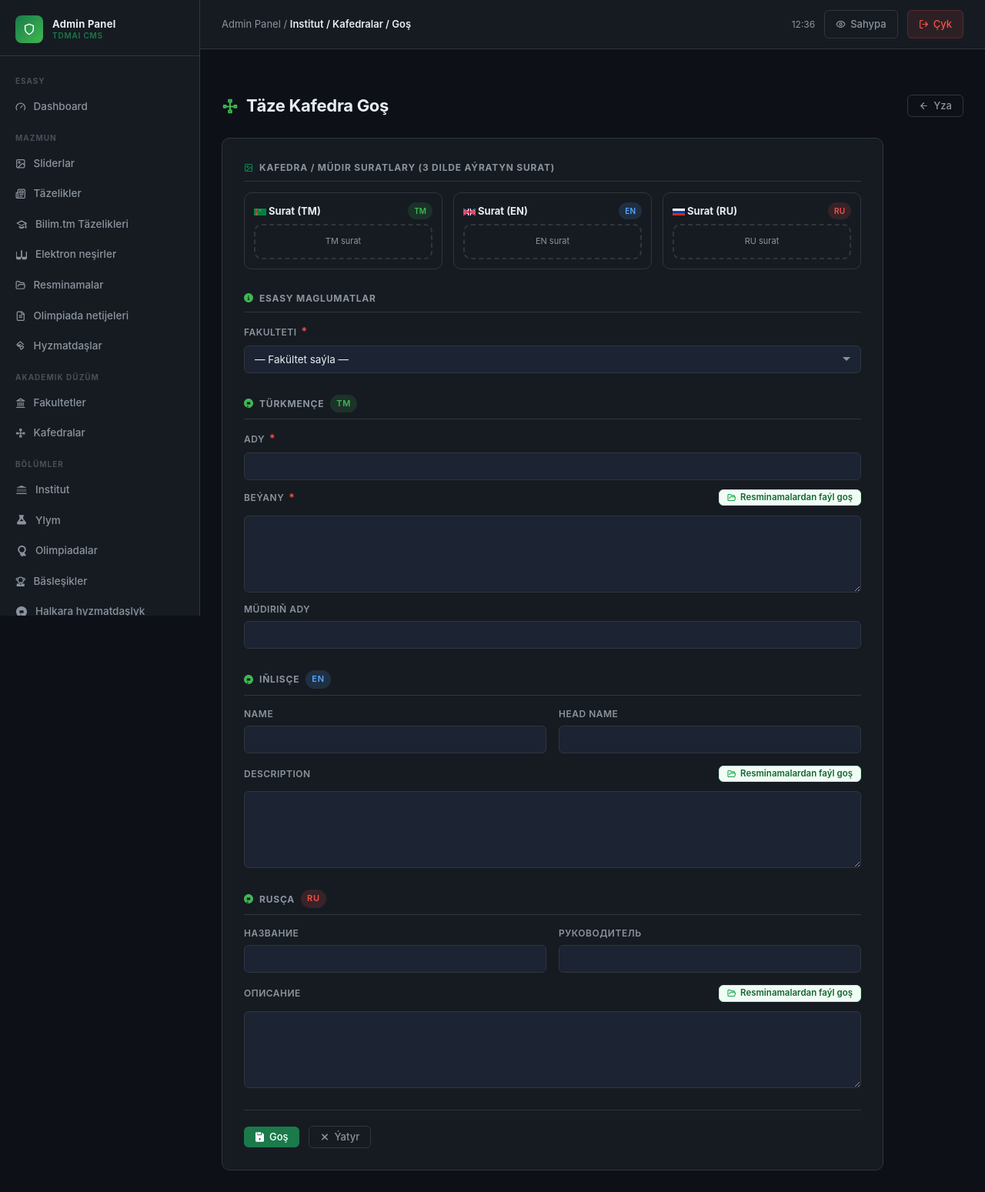
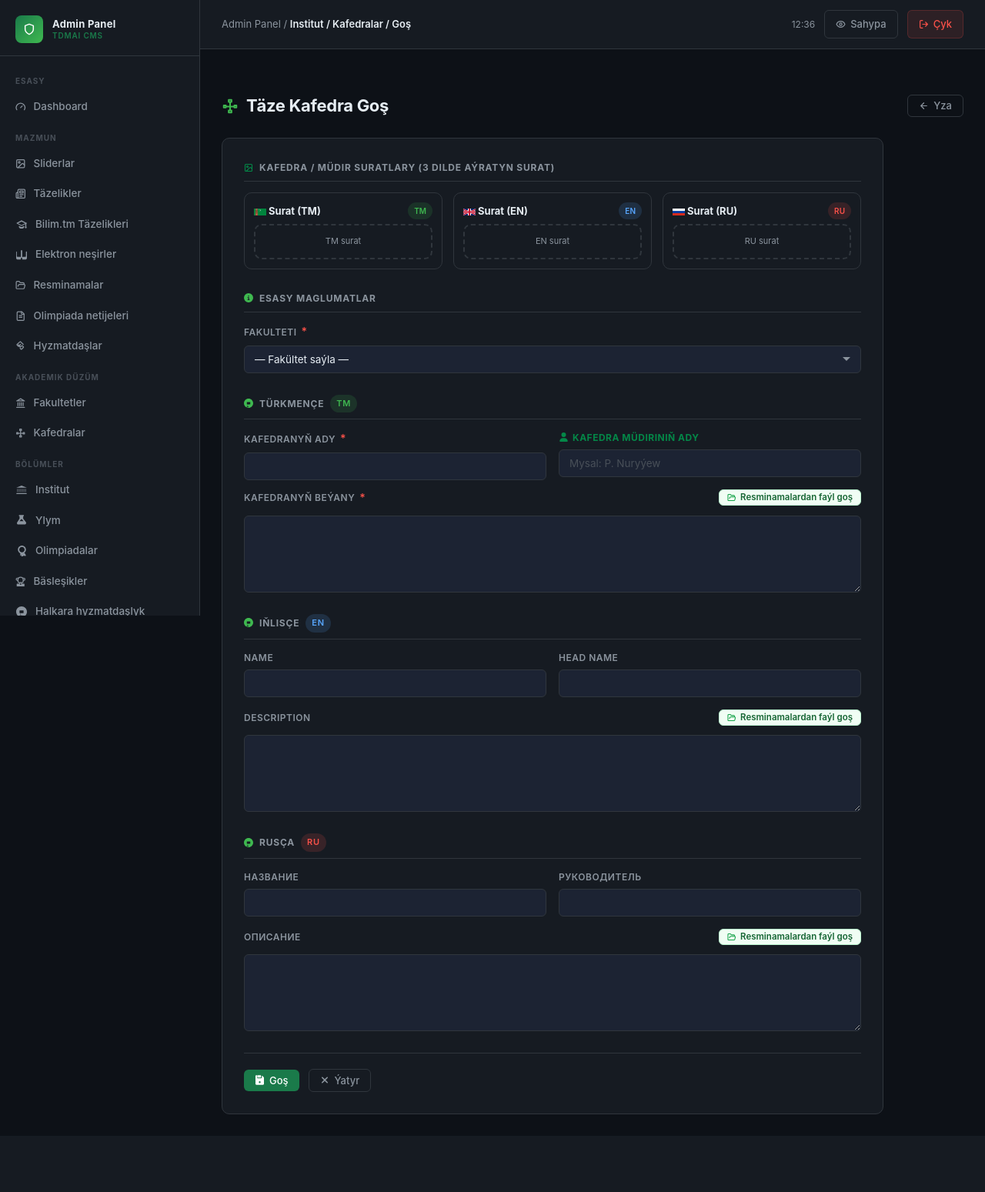
Before and after one commit to bagtyyarmiriyew35-maker/Maliya_institut, a Django app: template templates/panel/department_form.html in a window 1280 px wide. Shown: the whole page at 77% size. After the commit the page ends 1448 px from the top, so only its background shows below. Run offline with Django 5.2, Linux system fonts and the light colour scheme; the template is opened without the code that fills it, so the values that code supplies are empty; data comes from the database, SQL or seed files in the repository; some libraries are stand-ins or nearby versions.

Commit message:
Make head_name and dean_name prominent at the top of forms

```diff
--- a/templates/panel/department_form.html
+++ b/templates/panel/department_form.html
@@ -77,17 +77,19 @@
     </div>
     <div class="panel-form-section">
       <div class="panel-form-section-title"><i class="fa-solid fa-language"></i> Türkmençe <span class="badge-panel badge-success">TM</span></div>
-      <div class="form-group" style="margin-bottom:12px;">
-        <label>Ady <span class="required">*</span></label>
-        <input type="text" name="name_tm" class="form-control-panel" value="{{ obj.name_tm|default:'' }}" required>
-      </div>
-      <div class="form-group" style="margin-bottom:12px;">
-        <label>Beýany <span class="required">*</span></label>
-        <textarea name="description_tm" class="form-control-panel wysiwyg-editor" required>{{ obj.description_tm|default:'' }}</textarea>
+      <div class="form-row form-row-2" style="margin-bottom:12px;">
+        <div class="form-group">
+          <label>Kafedranyň ady <span class="required">*</span></label>
+          <input type="text" name="name_tm" class="form-control-panel" value="{{ obj.name_tm|default:'' }}" required>
+        </div>
+        <div class="form-group">
+          <label style="color:var(--primary-color, #048848); font-weight:700;"><i class="fa-solid fa-user-tie"></i> Kafedra müdiriniň ady</label>
+          <input type="text" name="head_name_tm" class="form-control-panel" value="{{ obj.head_name_tm|default:'' }}" placeholder="Mysal: P. Nuryýew">
+        </div>
       </div>
       <div class="form-group">
-        <label>Müdiriň ady</label>
-        <input type="text" name="head_name_tm" class="form-control-panel" value="{{ obj.head_name_tm|default:'' }}">
+        <label>Kafedranyň beýany <span class="required">*</span></label>
+        <textarea name="description_tm" class="form-control-panel wysiwyg-editor" required>{{ obj.description_tm|default:'' }}</textarea>
       </div>
     </div>
     <div class="panel-form-section">
```
Also changed, not shown: templates/panel/faculty_form.html (+11 -9 lines).
